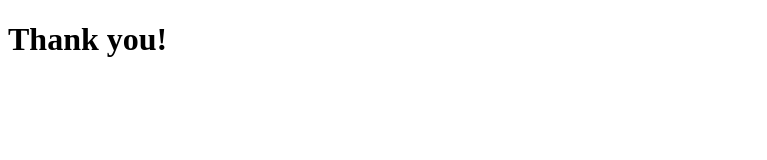
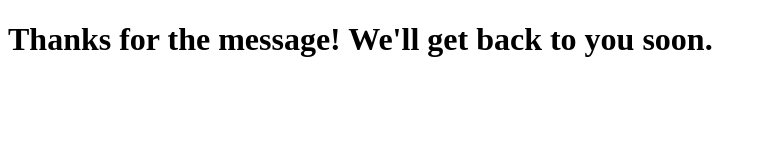
Before and after one commit to luluahahaha/portofolio.id, a plain HTML site: page assets/pages/thankyou.html in a window 1280 px wide. Shown: the whole page, without its empty margins (0-767 px from the left). Drawn offline with Linux system fonts and the light colour scheme.

Commit message:
included thank you page

```diff
--- a/assets/pages/thankyou.html
+++ b/assets/pages/thankyou.html
@@ -4,9 +4,9 @@
     <meta charset="UTF-8">
     <meta http-equiv="X-UA-Compatible" content="IE=edge">
     <meta name="viewport" content="width=device-width, initial-scale=1.0">
-    <title>Thank you page!</title>
+    <title>Thank you!</title>
 </head>
 <body>
-    <h1>Thank you!</h1>
+    <h1>Thanks for the message! We'll get back to you soon.</h1>
 </body>
 </html>
```
Also changed, not shown: index.html (+1 -1 lines).
